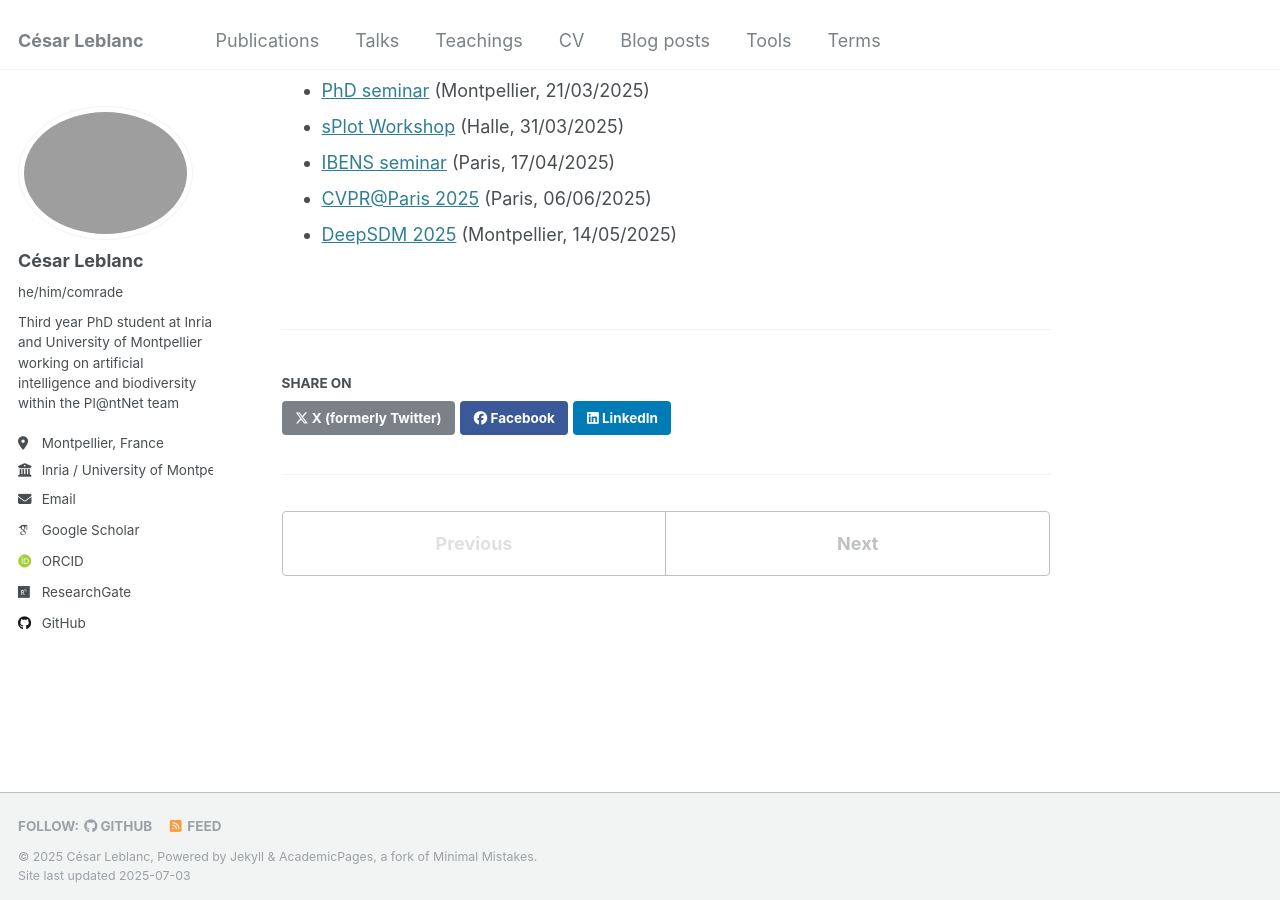
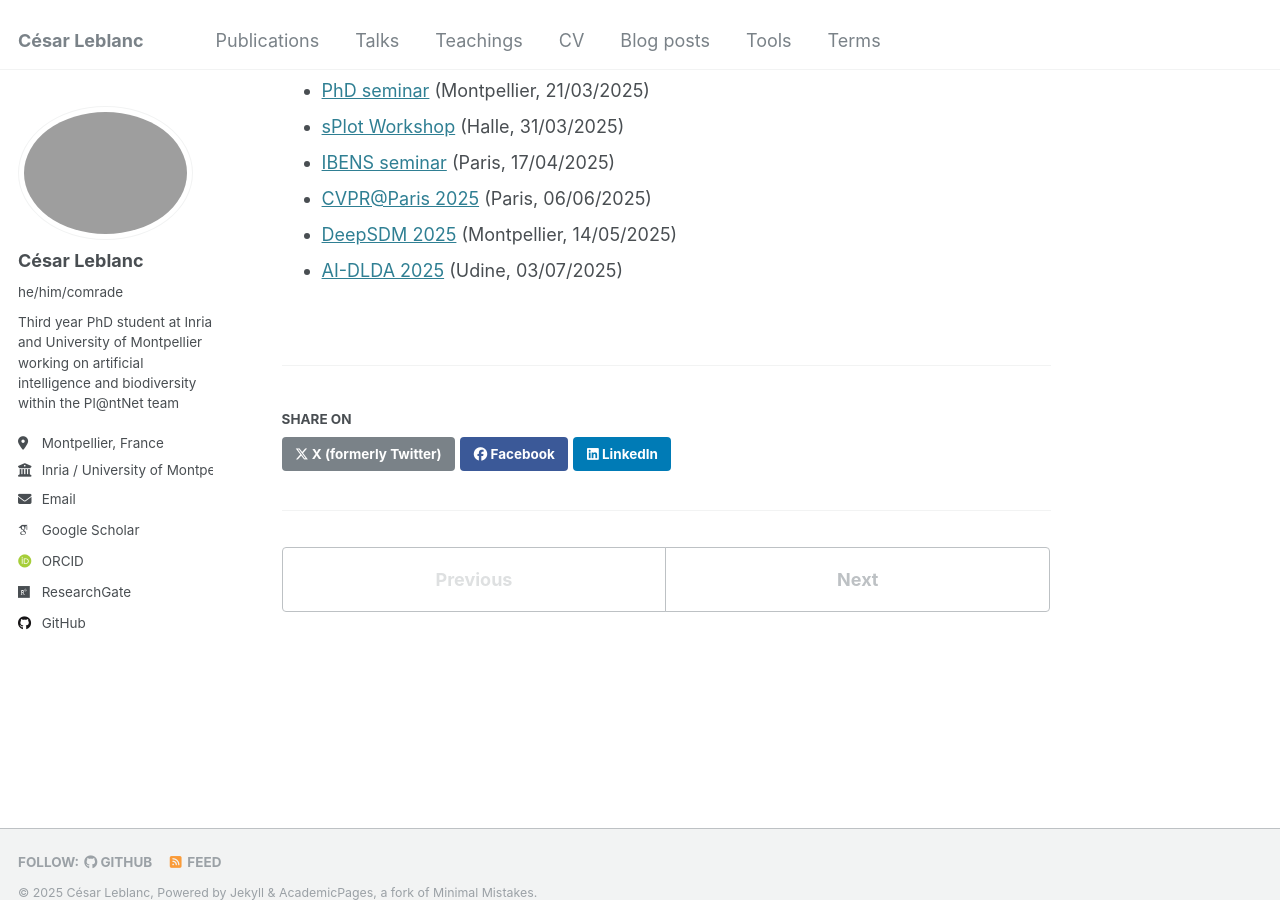
Before and after one commit to cesar-leblanc/cesar-leblanc.github.io, a Jekyll site: the page built from _talks/0000-other-talks.md, in a window 1280 px wide and 900 px high, scrolled down 518 px. Built offline with Jekyll 4.4.1, drawn with Linux system fonts in a browser that asks for light colours; some web fonts are replaced.

Commit message:
Add AI-DLDA summer school

```diff
--- a/_talks/0000-other-talks.md
+++ b/_talks/0000-other-talks.md
@@ -9,6 +9,7 @@ locations:
   - "Grenoble, France"
   - "Halle, Germany"
   - "Paris, France"
+  - "Udine, Italy"
 ---
 
 In addition to the main conferences and congresses, I also had the opportunity to present my work in smaller talks and seminars.
@@ -26,3 +27,4 @@ Here is a list of some of them:
 - [IBENS seminar](https://www.ibens.bio.ens.psl.eu/spip.php?article172&lang=en) (Paris, 17/04/2025)
 - [CVPR@Paris 2025](https://cvprinparis.github.io/CVPR2025InParis/) (Paris, 06/06/2025)
 - [DeepSDM 2025](https://plantnet.org/deepsdm-2025/) (Montpellier, 14/05/2025)
+- [AI-DLDA 2025](https://www.aidlda.it/) (Udine, 03/07/2025)
```
